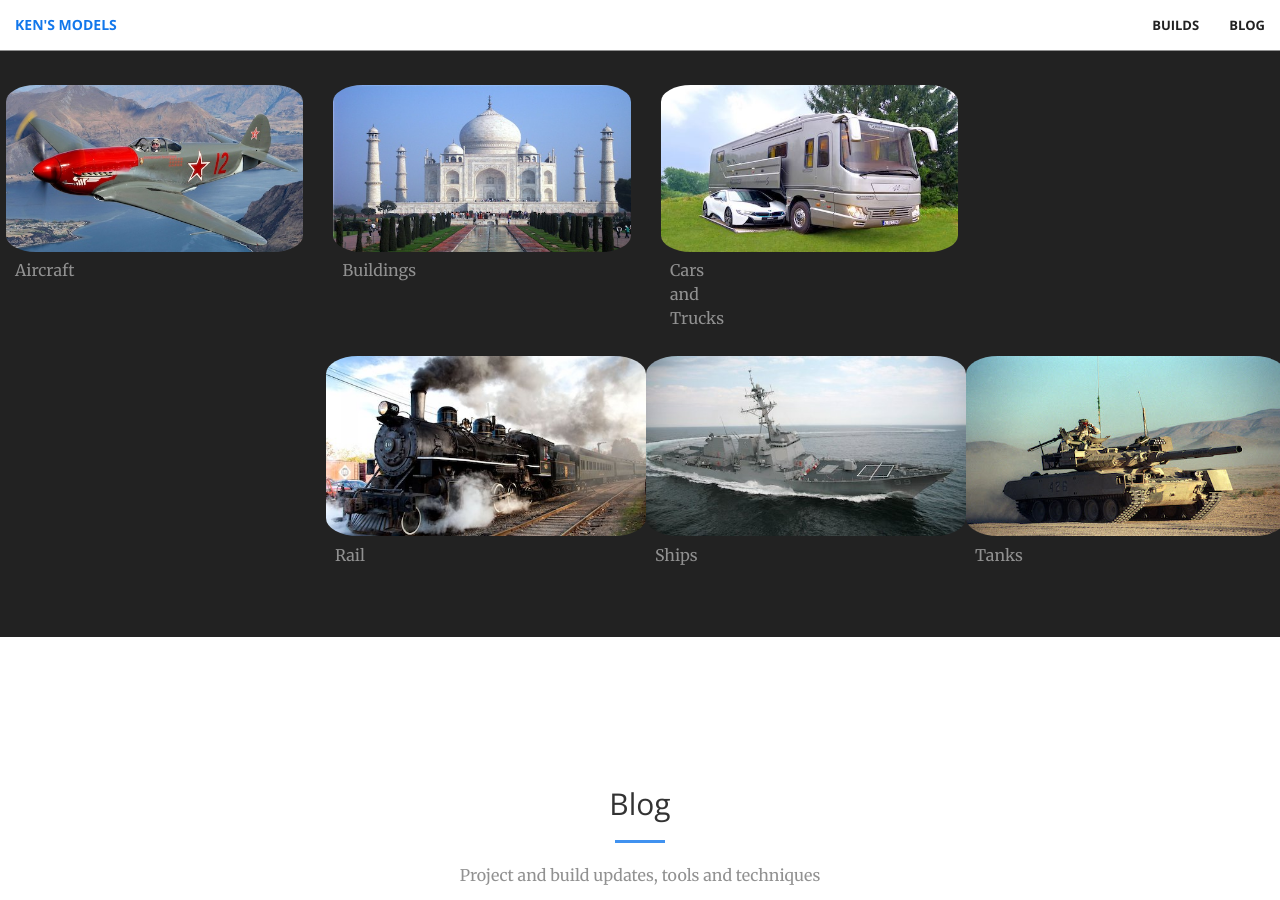
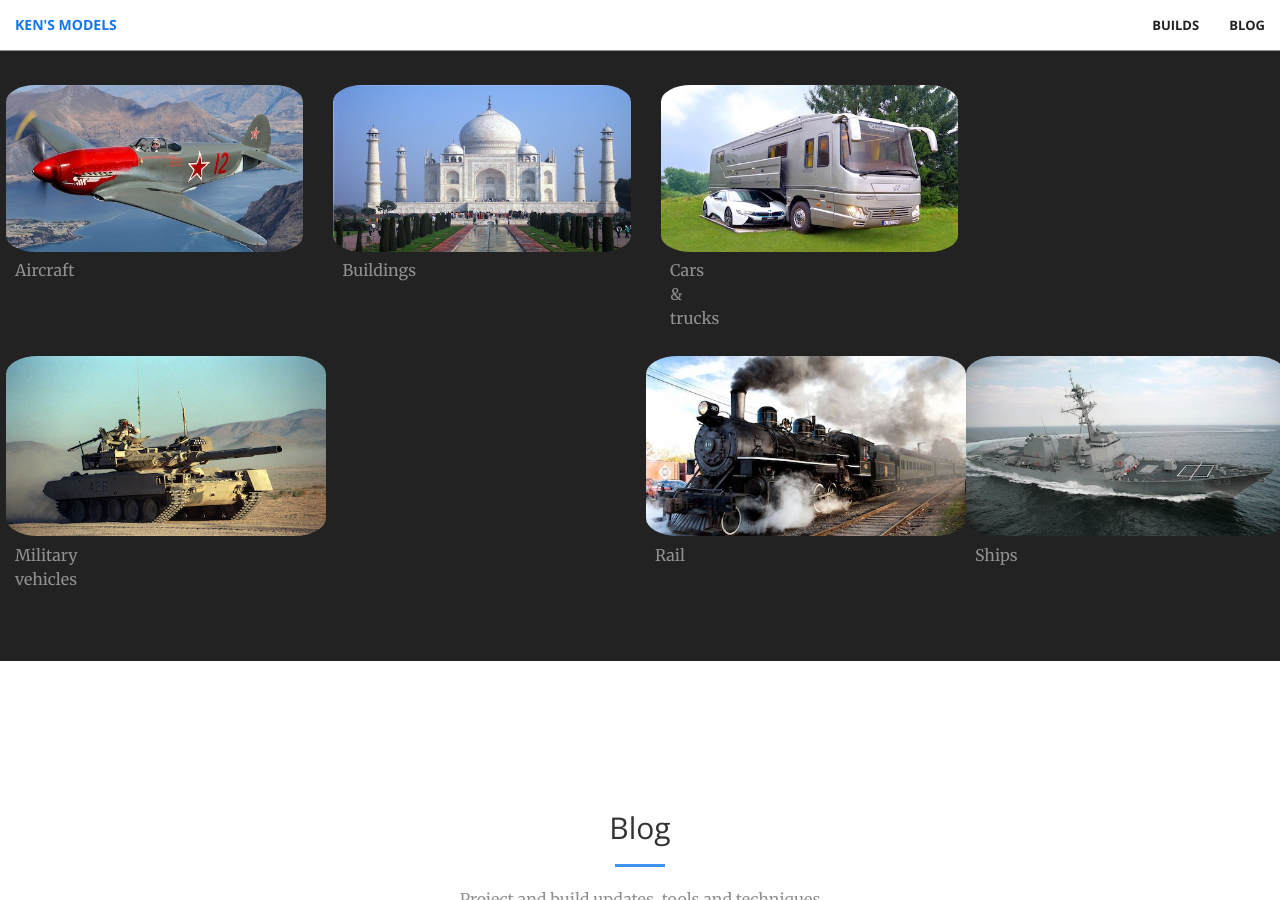
Before and after one commit to chrusty/kens-models.github.io, a Jekyll site: the page built from index.html, in a window 1280 px wide and 900 px high, scrolled down 1191 px. Built offline with Jekyll 4.4.1, drawn with Linux system fonts in a browser that asks for light colours; nearby versions of some CDN libraries; library files that are not in the unit come from our copies; some of the changed text lies outside the part shown.

```diff
--- a/_config.yml
+++ b/_config.yml
@@ -6,32 +6,38 @@ collections:
 
   aircraft:
     display_name: Aircraft
+    flickr_url: https://www.flickr.com/photos/kens_models/collections/72157721726619581/
     image: /img/collection-aircraft.jpg
     output: true
 
   buildings:
     display_name: Buildings
+    flickr_url: https://www.flickr.com/photos/kens_models/collections/72157721664796542/
     image: /img/collection-buildings.jpg
     output: true
 
   carsandtrucks:
-    display_name: Cars and Trucks
+    display_name: Cars & trucks
+    flickr_url: https://www.flickr.com/photos/kens_models/collections/72157721687938947/
     image: /img/collection-carsandtrucks.jpg
     output: true
 
   rail:
     display_name: Rail
+    flickr_url: https://www.flickr.com/photos/kens_models/collections/72157721732178630/
     image: /img/collection-rail.jpg
     output: true
 
   ships:
     display_name: Ships
+    flickr_url: https://www.flickr.com/photos/kens_models/collections/72157721664798767/
     image: /img/collection-ships.jpg
     output: true
 
-  tanks:
-    display_name: Tanks
-    image: /img/collection-tanks.jpg
+  militaryvehicles:
+    display_name: Military vehicles
+    flickr_url: https://www.flickr.com/photos/kens_models/collections/72157721652476868/
+    image: /img/collection-militaryvehicles.jpg
     output: true
 
 excerpt_separator: <!--more-->
--- a/_includes/blog.html
+++ b/_includes/blog.html
@@ -23,12 +23,13 @@
                         <div class="row">
                     {% endif %}
 
-                            <div class="col-lg-3 col-md-6 text-center">
+                            <div class="col-lg-4 col-md-3 text-center">
                                 <div class="service-box">
-                                    <i class="fa fa-4x {{ service.icon }} wow bounceIn text-primary"></i>
+                                    <i class="fa fa-4x {{ post.icon }} wow bounceIn text-primary"></i>
                                     <h3 class="text-muted">{{ post.title }}</h3>
-                                    <p class="text-muted">{{ post.author }}</p>
+                                    <p class="text-muted">{{ post.time }} ({{ post.author }})</p>
                                 </div>
+                                <p class="text-muted">{{ post.excerpt }}</p>
                             </div>
 
                     <!-- New row when we hit 1 -->
```
Also changed, not shown: _layouts/model.html (added, +23 -0 lines), _layouts/page.html (deleted, +0 -14 lines), collections/_aircraft/m60-me163.md (added, +10 -0 lines), collections/_posts/2023-05-24-building-the-site.md (renamed from _posts/2023-05-24-building-the-site.md, +2 -0 lines), img/collection-militaryvehicles.jpg (renamed from img/collection-tanks.jpg).
